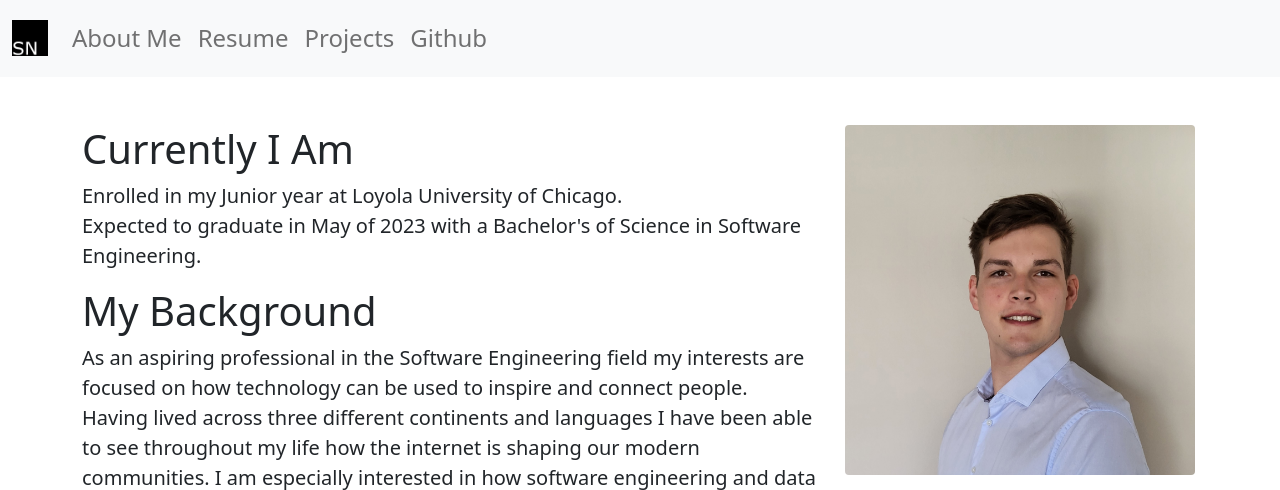
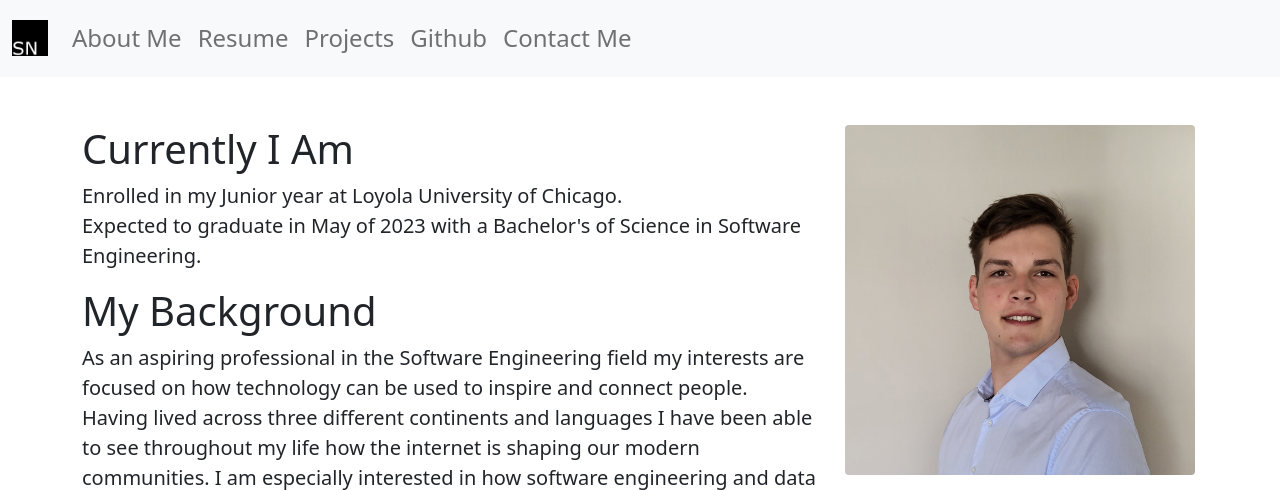
Before and after one commit to StefanHNelson0916/portfolio-heroku, a Flask app: page /aboutMe in a window 1280 px wide. Shown: the top 490 px of the page. Run offline with Flask 2, Linux system fonts and the light colour scheme.

Commit message:
added contact info to navbar items

```diff
--- a/templates/layout.html
+++ b/templates/layout.html
@@ -79,6 +79,15 @@
                 ><h1 class="display-6" style="font-size: 1.5em;">Github</h1></a
               >
             </li>
+            <li class="nav-item active dropdown">
+                <a class="nav-link" href="#" id="navbarDropdownMenuLink" role="button" data-bs-toggle="dropdown" aria-expanded="false">
+                  <h1 class="display-6" style="font-size: 1.5em;">Contact Me</h1>
+                </a>
+                <ul class="dropdown-menu" aria-labelledby="navbarDropdownMenuLink">
+                  <li><a class="dropdown-item" href="#">Email: stefan.nelson@outlook.com</a></li>
+                  <li><a class="dropdown-item" href="#">Phone: (773)683-4157</a></li>
+                </ul>
+              </li>
           </ul>
         </div>
       </div>
```
